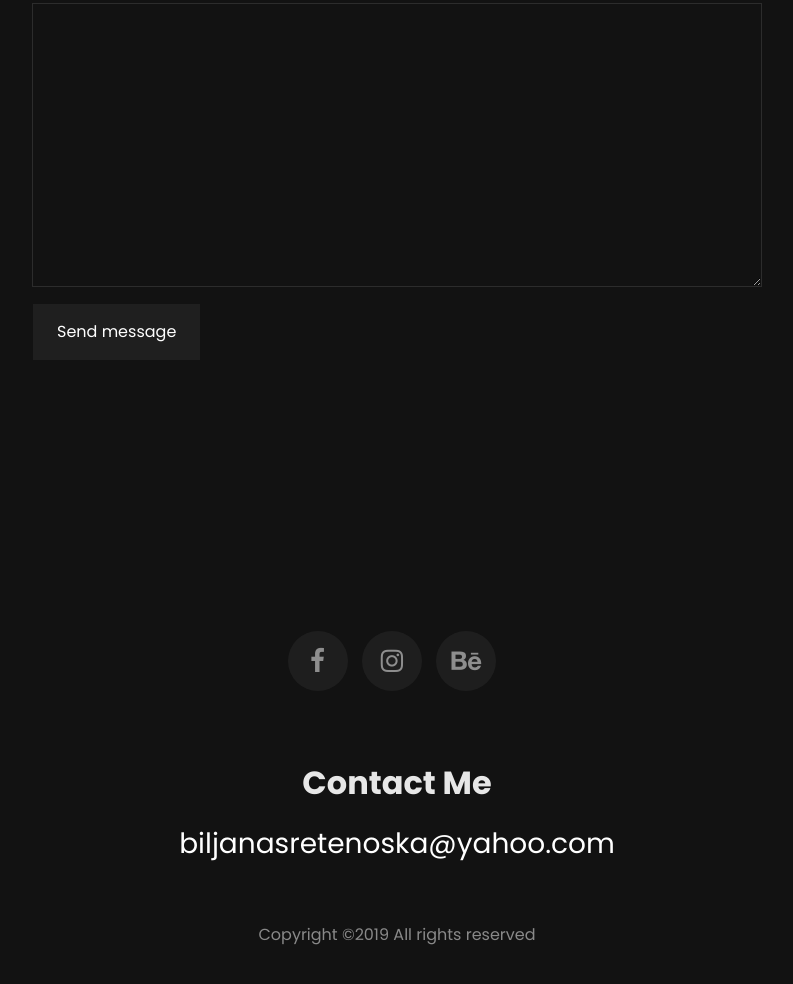
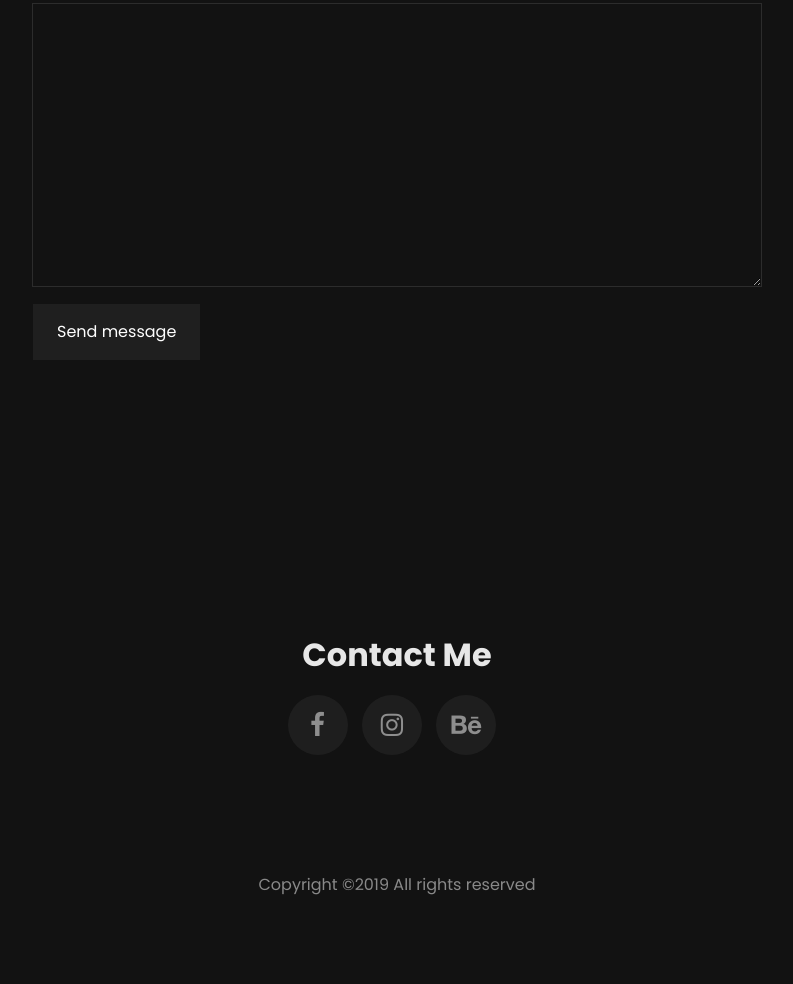
Before and after one commit to biljana-sretenoska/portfolio, a plain HTML site: page portfolio_odeon.html in a window 1280 px wide. Shown: the part 3129-4113 px from the top of the page, without its empty margins (243-1036 px from the left). Drawn offline with Linux system fonts and the light colour scheme; some packages are replaced by stand-ins of ours; no server answers; files whose address does not match are found by name.

Commit message:
fix links

```diff
--- a/portfolio_odeon.html
+++ b/portfolio_odeon.html
@@ -182,16 +182,17 @@
           <div class="row mb-5 justify-content-center">
             <div class="col-md-5 text-center">
               <div class="ftco-footer-widget mb-5">
+                  <h2 class="mb-3">Contact Me</h2>
                 <ul class="ftco-footer-social list-unstyled">
                   <li class="ftco-animate"><a href="https://www.facebook.com/sretenoska"><span class="icon-facebook"></span></a></li>
                   <li class="ftco-animate"><a href="https://www.instagram.com/me_biteee/"><span class="icon-instagram"></span></a></li>
                   <li class="ftco-animate"><a href="https://www.behance.net/biljanasreteno"><span class="icon-behance"></span></a></li>
                 </ul>
               </div>
-              <div class="ftco-footer-widget">
+              <!-- <div class="ftco-footer-widget">
                 <h2 class="mb-3">Contact Me</h2>
                 <p class="h3 email"><a href="biljanasretenoska@yahoo.com">biljanasretenoska@yahoo.com</a></p>
-              </div>
+              </div> -->
             </div>
           </div>
           <div class="row">
```
Also changed, not shown: index.html (+2 -1 lines), portfolio_single.html (+4 -3 lines).
